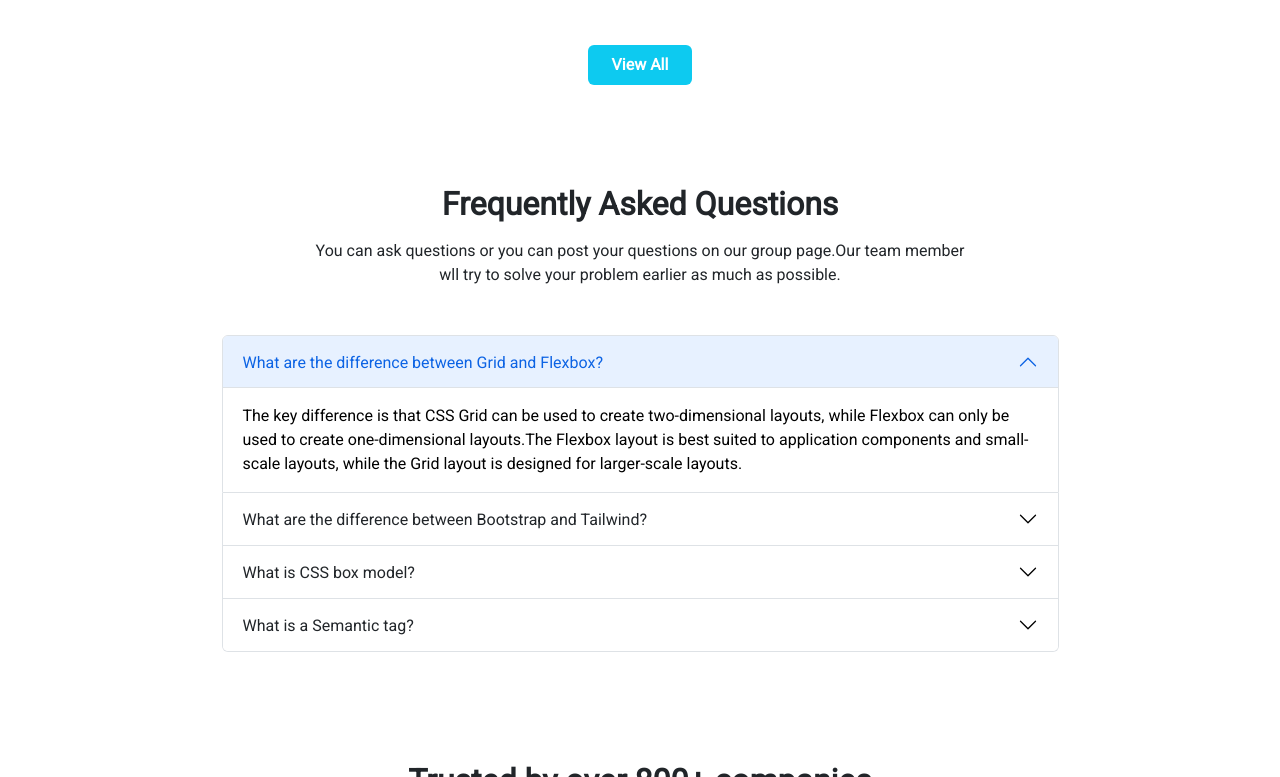
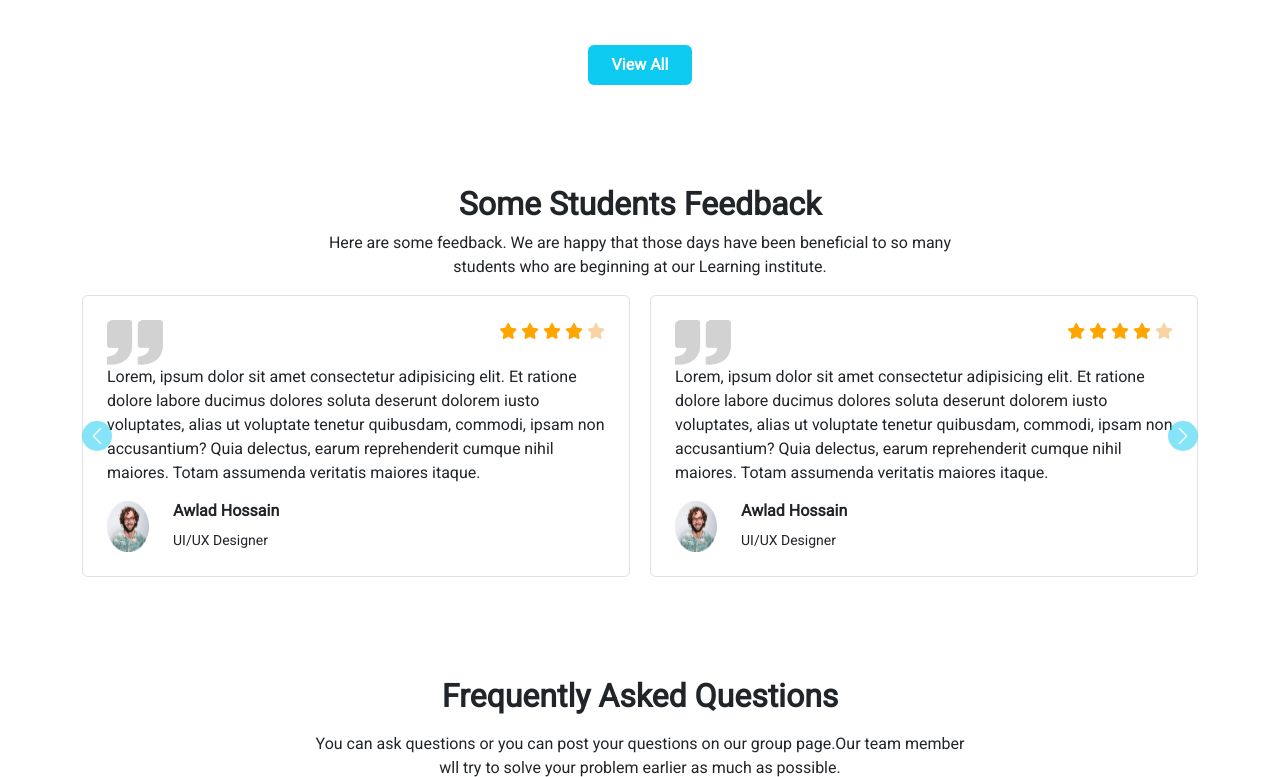
Before and after one commit to SheuliAkterShathy/Education-pro, a plain HTML site: page index.html in a window 1280 px wide. Shown: the part 3541-4318 px from the top of the page. Drawn offline with nearby package versions, Linux system fonts and the light colour scheme.

Commit message:
feedback add

```diff
--- a/index.html
+++ b/index.html
@@ -56,8 +56,8 @@
 
         <!-- slider section starts -->
           <section class="container">
-            <div id="carouselExampleInterval" class="carousel slide" data-bs-ride="carousel">
-                <div class="carousel-inner cover-image">
+            <div id="carouselExampleInterval" class="carousel slide " data-bs-ride="carousel">
+                <div class="carousel-inner cover-image ">
                   <div class="carousel-item active" data-bs-interval="10000">
                    <img src="images/cover/cover-1.png" class="d-block w-100" alt="...">
                     <div class="carousel-caption mb-5">
@@ -246,12 +246,12 @@
      </section>
         <!-- join section ends here -->
 
-        <!-- feedback section starts here -->
+        <!-- successful section starts here -->
 
        <section class="container">
-       <div class="feedback">
+       <div class="successful">
         <h2 class="fw-bold">Meet Our Successfull Students</h2>
-        <p class="w-50 feedback-para">Here are some feedback. We are happy that those days have been beneficial to so many students who are beginning at our Learning institute.
+        <p class="w-50 success-para">Here are some feedback. We are happy that those days have been beneficial to so many students who are beginning at our Learning institute.
        </div>
 
        <div class="cards">
@@ -297,6 +297,81 @@
         <button class="bg-info text-white border-0 py-2 px-4 rounded-2 fw-bold">View All</button>
        </div>
        </section>
+
+        <!-- successful section ends here -->
+
+        <!-- feedback section starts here -->
+
+         <section class="container feedback-section">
+
+          <div class="text-center">
+            <h2 class="fw-bold">Some Students Feedback</h2>
+            <p class="discover-para mx-auto">Here are some feedback. We are happy that those days have been beneficial to so many students who are beginning at our Learning institute.
+           </div>
+
+          <div id="carouselExampleIndicators" class="carousel slide" data-bs-ride="true">
+
+            <div class="carousel-inner">
+              <div class="carousel-item active">
+                <div class="feedback">
+                  <div class="border rounded p-4">
+                   <div class="d-flex justify-content-between">
+                    <img src="images/comma.png"  alt="">
+                    <div>
+                      <i class="fa-solid fa-star filled"></i>
+                      <i class="fa-solid fa-star filled"></i>
+                      <i class="fa-solid fa-star filled"></i>
+                      <i class="fa-solid fa-star filled"></i>
+                      <i class="fa-solid fa-star half-filled"></i>
+
+                    </div>
+                   </div>
+                   <p>Lorem, ipsum dolor sit amet consectetur adipisicing elit. Et ratione dolore labore ducimus dolores soluta deserunt dolorem iusto voluptates, alias ut voluptate tenetur quibusdam, commodi, ipsam non accusantium? Quia delectus, earum reprehenderit cumque nihil maiores. Totam assumenda veritatis maiores itaque.</p>
+                   <div class="d-flex">
+                    <img src="images/student/student-5.png" alt="">
+                     <div class="ms-4">
+                      <h6 class="fw-bold">Awlad Hossain</h6>
+                      <small>UI/UX Designer</small>
+                     </div>
+                   </div>
+                  </div>
+                  <div class="border rounded p-4">
+
+                   <div class="d-flex justify-content-between">
+                    <img src="images/comma.png" alt="">
+                    <div>
+                      <i class="fa-solid fa-star filled"></i>
+                      <i class="fa-solid fa-star filled"></i>
+                      <i class="fa-solid fa-star filled"></i>
+                      <i class="fa-solid fa-star filled"></i>
+                      <i class="fa-solid fa-star half-filled"></i>
+
+                    </div>
+                   </div>
+                   <p>Lorem, ipsum dolor sit amet consectetur adipisicing elit. Et ratione dolore labore ducimus dolores soluta deserunt dolorem iusto voluptates, alias ut voluptate tenetur quibusdam, commodi, ipsam non accusantium? Quia delectus, earum reprehenderit cumque nihil maiores. Totam assumenda veritatis maiores itaque.</p>
+                   <div class="d-flex">
+                    <img src="images/student/student-5.png" alt="">
+                     <div class="ms-4">
+                      <h6 class="fw-bold">Awlad Hossain</h6>
+                      <small>UI/UX Designer</small>
+                     </div>
+                   </div>
+                  </div>
+                </div>
+              </div>
+
+            </div>
+
+            <button class="carousel-control-prev bg-info icon-resize" type="button" data-bs-target="#carouselExampleIndicators" data-bs-slide="prev">
+              <span class="carousel-control-prev-icon" aria-hidden=""></span>
+             </button>
+
+            <button class="carousel-control-next bg-info icon-resize" type="button" data-bs-target="#carouselExampleIndicators" data-bs-slide="">
+              <span class="carousel-control-next-icon" aria-hidden=""></span>
+              </button>
+
+          </div>
+         </section>
 
         <!-- feedback section ends here -->
 
--- a/style.css
+++ b/style.css
@@ -37,7 +37,7 @@ header{
     margin-top: 100px;
 }
 .explore-image img{
-    max-height: 100%;
+    min-height: 500px;
 
 }
 .explore-para{
@@ -60,6 +60,30 @@ header{
     color: rgb(6, 212, 212);
 }
 /* join-section-ends here */
+/* feedback-section-starts here */
+.feedback-section{
+    margin-top: 100px;
+}
+.feedback{
+    display: grid;
+    grid-template-columns: repeat(2,1fr);
+    grid-gap:20px
+}
+.filled{
+    color: orange;
+}
+.half-filled{
+    color: rgb(248, 211, 166);
+}
+.icon-resize{
+    width: 30px;
+    height: 30px;
+    border-radius: 50%;
+    padding: 5px;
+    margin: auto;
+}
+
+/* feedback-section-ends here */
 
 /* questions-section starts here */
 .question-section{
@@ -112,26 +136,35 @@ header{
     flex-direction: column;
     text-align: center;
 }
-.feedback{
+.successful{
     text-align: center;
 }
-.feedback-para{
+.success-para{
    min-width: 100%;
 }
 .cards{
     grid-template-columns: repeat(1,1fr);
 }
 .card-img-top img{
-    width:100%;
+   min-width:100%;
 }
 .card-body{
     text-align: center;
+}
+.feedback{
+    grid-template-columns: repeat(1,1fr);
+}
+.icon-resize{
+    display: none;
 }
 .questions-ans{
     max-width: 100%;
 }
 .companies-image{
     display: none;
+}
+footer{
+    margin-top: 100px;
 }
 }
 
@@ -150,11 +183,20 @@ header{
         flex-direction: column;
         text-align: center;
     }
-    .feedback-para{
+    .success-para{
         min-width: 80%;
      }
     .cards{
         grid-template-columns: repeat(2,1fr);
+    }
+    .card-img-top img{
+        min-width:100%;
+     }
+     .feedback{
+        grid-template-columns: repeat(1,1fr);
+    }
+    .icon-resize{
+        display: none;
     }
     .questions-ans{
         max-width: 100%;
@@ -162,4 +204,7 @@ header{
     .companies-image{
         display: none;
     }
+    footer{
+        margin-top: 100px;
     }
+    }
```
